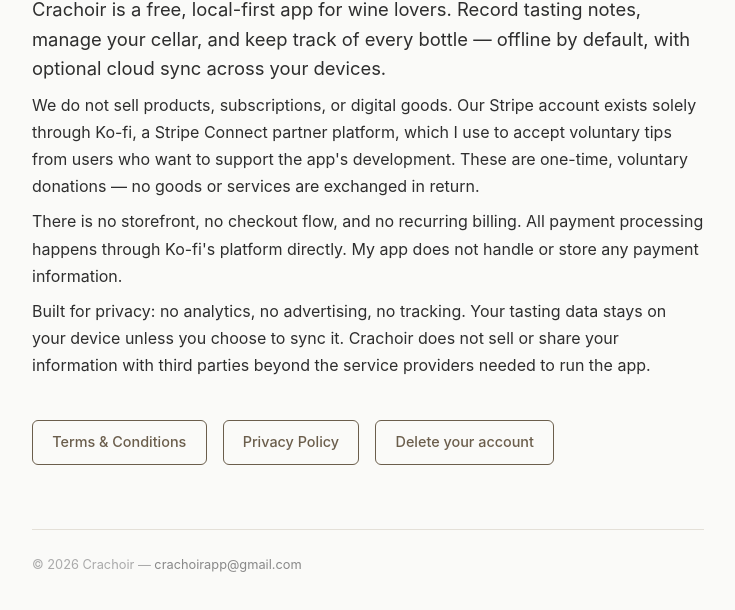
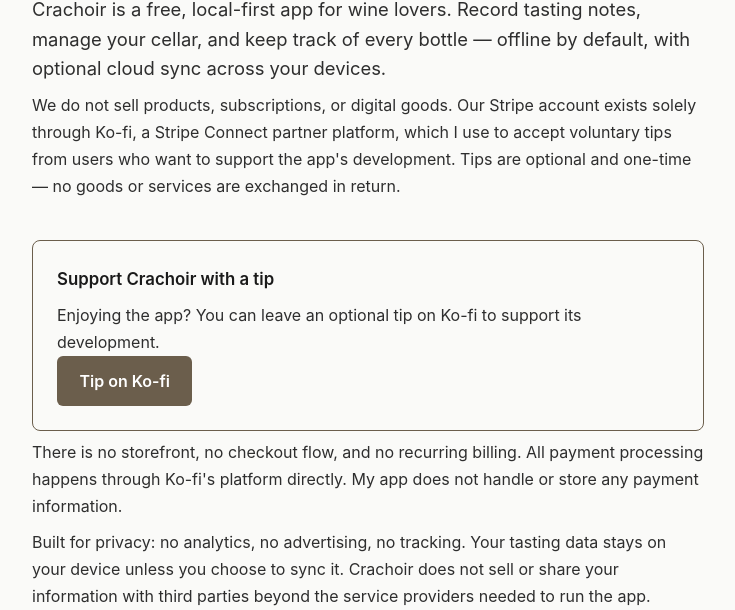
Before and after one commit to gfortin13/crachoir-site, a plain HTML site: page index.html in a window 1280 px wide. Shown: the part 190-800 px from the top of the page, without its empty margins (272-1007 px from the left). Drawn offline with Linux system fonts and the light colour scheme.

Commit message:
use tip wording instead of donations and add ko-fi tip button
Co-Authored-By: Claude Opus 5.5 <noreply@anthropic.com>

```diff
--- a/index.html
+++ b/index.html
@@ -31,8 +31,14 @@
     <p>
       We do not sell products, subscriptions, or digital goods. Our Stripe account exists solely through Ko-fi,
       a Stripe Connect partner platform, which I use to accept voluntary tips from users who want to support the
-      app's development. These are one-time, voluntary donations — no goods or services are exchanged in return.
+      app's development. Tips are optional and one-time — no goods or services are exchanged in return.
     </p>
+
+    <section class="tip">
+      <h2>Support Crachoir with a tip</h2>
+      <p>Enjoying the app? You can leave an optional tip on Ko-fi to support its development.</p>
+      <a class="tip-button" href="https://ko-fi.com/crachoir" target="_blank" rel="noopener">Tip on Ko-fi</a>
+    </section>
 
     <p>
       There is no storefront, no checkout flow, and no recurring billing. All payment processing happens through
--- a/styles.css
+++ b/styles.css
@@ -115,6 +115,31 @@ ul li {
   color: #fff;
 }
 
+.tip {
+  margin-top: 2.5rem;
+  padding: 1.5rem;
+  border: 1.5px solid #6b5e4c;
+  border-radius: 8px;
+}
+
+.tip h2 {
+  margin-top: 0;
+}
+
+.tip-button {
+  display: inline-block;
+  padding: 0.7rem 1.4rem;
+  border-radius: 6px;
+  background: #6b5e4c;
+  color: #fff;
+  text-decoration: none;
+  font-weight: 600;
+}
+
+.tip-button:hover {
+  background: #4f4538;
+}
+
 footer {
   margin-top: 4rem;
   padding-top: 1.5rem;
```
Also changed, not shown: fr/index.html (+8 -2 lines), fr/terms.html (+2 -2 lines), terms.html (+2 -2 lines).
